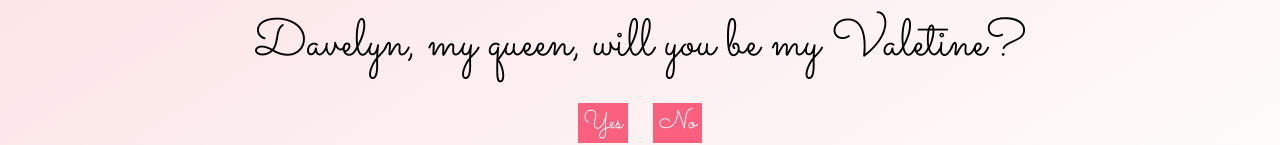
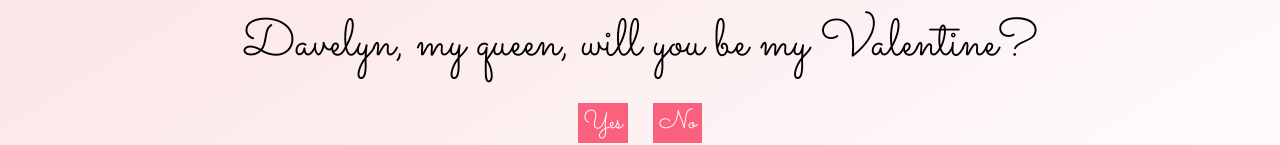
Before and after one commit to hacanals/Valentines, a plain HTML site: page index.html in a window 1280 px wide. Shown: the part 485-630 px from the top of the page. Drawn offline with Linux system fonts and the light colour scheme.

Commit message:
Update index.html

```diff
--- a/index.html
+++ b/index.html
@@ -11,7 +11,7 @@
     <div id="container">
         <div id="image-container"></div>
         <div id="text-container">
-            <div id="question">Davelyn, my queen, will you be my Valetine?</div>
+            <div id="question">Davelyn, my queen, will you be my Valentine?</div>
             <div id="options">
                 <button id="yes-button" onclick="selectOption('yes')">Yes</button>
                 <button id="no-button" onclick="selectOption('no')">No</button>
```
